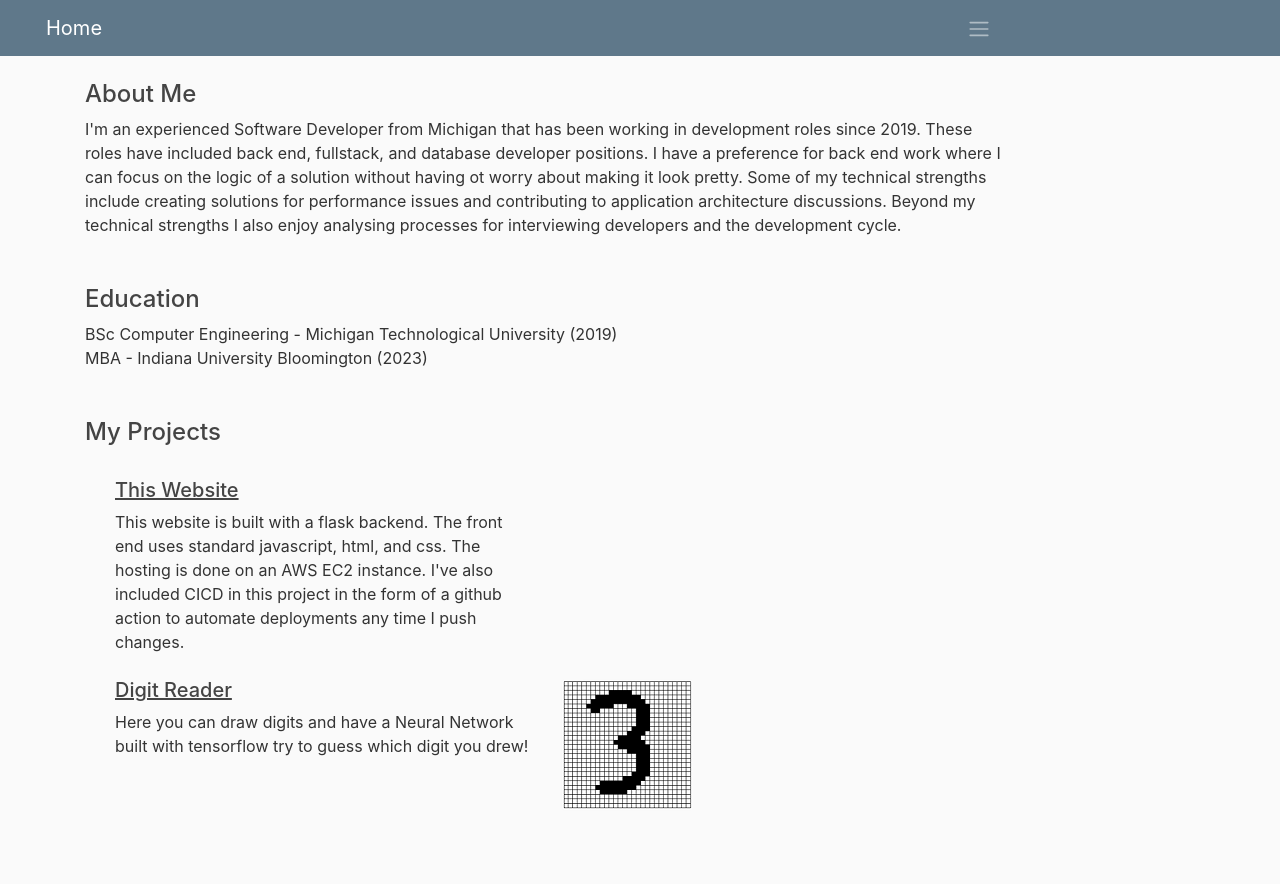
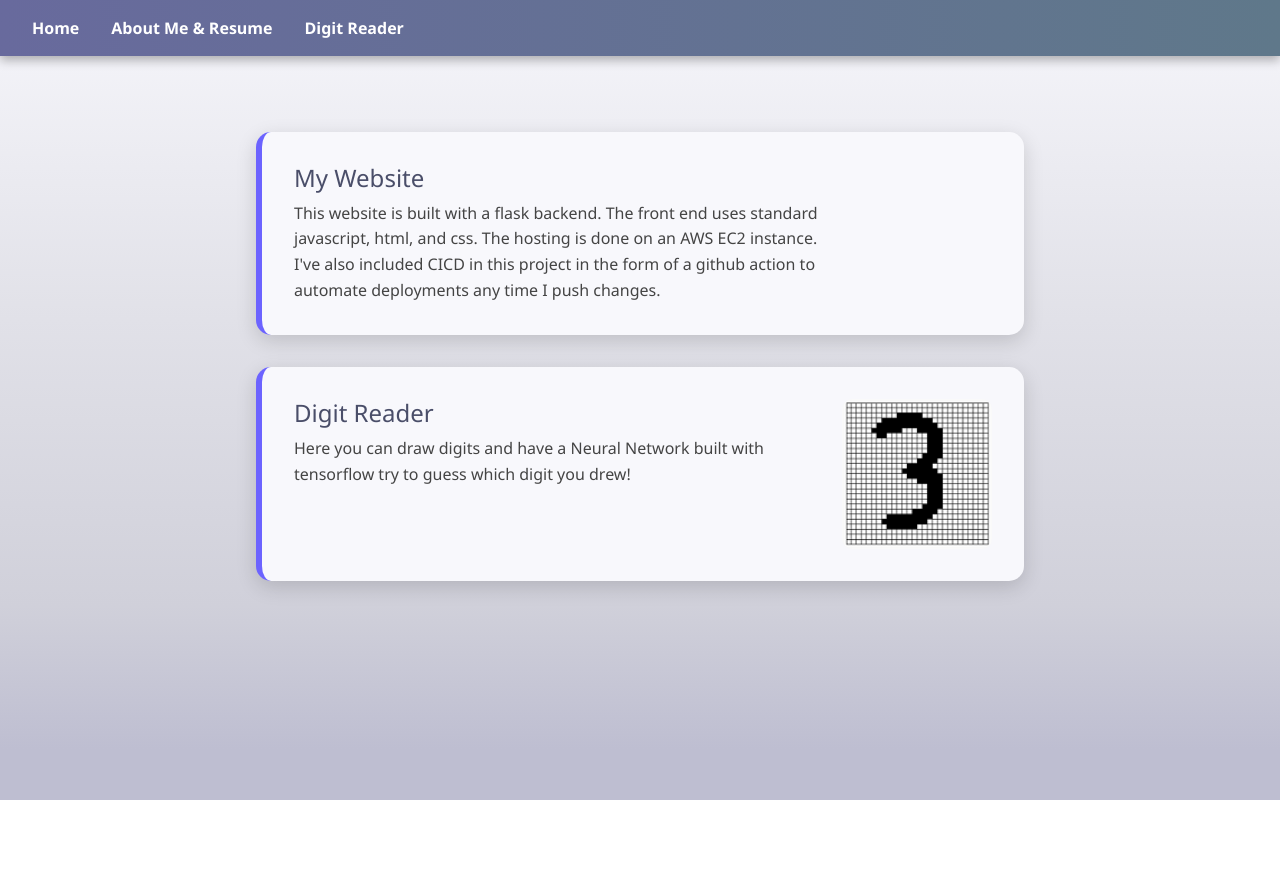
Before and after one commit to MichaelWheeler202/My_Website_2, a Flask app: page / in a window 1280 px wide. After the commit the page ends 800 px from the top, so only its background shows below. Run offline with Flask 3, Linux system fonts and the light colour scheme; some libraries are stand-ins or nearby versions.

Commit message:
Visual Rework

```diff
--- a/main.py
+++ b/main.py
@@ -14,9 +14,9 @@ digit_reader = keras.models.load_model('MNIST-Reader.h5')
 def homePage():
     return render_template('app_pages/home.html')
 
-@app.route("/contact-info")
+@app.route("/about-me")
 def contactInfo():
-    return render_template('app_pages/contact-info.html')
+    return render_template('app_pages/about-me.html')
 
 @app.route("/mnist-digit-reader")
 def digitReader():
--- a/static/main.css
+++ b/static/main.css
@@ -1,127 +1,132 @@
-body {
-  background: #fafafa;
-  color: #333333;
-  margin-top: 5rem;
+html {
+  background: #bebed1;
 }
 
-h1, h2, h3, h4, h5, h6 {
-  color: #444444;
+ body {
+  font-family: 'Segoe UI', Tahoma, Geneva, Verdana, sans-serif;
+  background: linear-gradient(to bottom, #f4f4f9 0%, #e1e1e8 40%, #d0d0da 80%, #bebed1 100%);
+  color: #2e2e3e;
+  overscroll-behavior: none;
 }
 
-ul {
-  margin: 0;
+.site-header {
+  position: fixed;
+  top: 0;
+  left: 0;
+  width: 100%;
+  z-index: 1000;
+  background: linear-gradient(90deg, #686a9d, #5f788a);
+  color: white;
+  padding: 1rem 2rem;
+  box-shadow: 0 4px 10px rgba(0, 0, 0, 0.3);
+  display: flex;
+  justify-content: flex-start; gap: 4rem;
+  align-items: center;
 }
 
-.bg-steel {
-  background-color: #5f788a;
+.nav-links {
+  display: flex;
+  gap: 2rem;
 }
 
-.site-header .navbar-nav .nav-link {
-  color: #cbd5db;
+.nav-links a {
+  color: white;
+  text-decoration: none;
+  font-weight: bold;
+  transition: opacity 0.2s;
 }
 
-.site-header .navbar-nav .nav-link:hover {
-  color: #ffffff;
+.nav-links a:hover {
+  opacity: 0.8;
 }
 
-.site-header .navbar-nav .nav-link.active {
-  font-weight: 500;
+main {
+    max-width: 800px;
+    margin: 2rem auto;
+    padding: 3rem 1rem 2rem 1rem;
 }
 
-.content-section {
-  background: #ffffff;
-  padding: 10px 20px;
-  border: 1px solid #dddddd;
-  border-radius: 3px;
-  margin-bottom: 20px;
+.project-card {
+  display: flex;
+  align-items: flex-start;
+  background-color: #f8f8fc;
+  border-radius: 15px;
+  box-shadow: 0 6px 20px rgba(0, 0, 0, 0.15);
+  padding: 2rem;
+  margin-bottom: 2rem;
+  transition: transform 0.3s, box-shadow 0.3s;
+  border-left: 6px solid #6c63ff;
+  opacity: 0;
+  transform: translateY(20px);
+  animation: fadeInUp 0.8s ease forwards;
+  gap: 1.5rem;
 }
 
-.article-title {
-  color: #444444;
+.project-card:nth-child(2) {
+  animation-delay: 0.2s;
 }
 
-a.article-title:hover {
-  color: #428bca;
+.project-card:nth-child(3) {
+  animation-delay: 0.4s;
+}
+
+@keyframes fadeInUp {
+  to {
+    opacity: 1;
+    transform: translateY(0);
+  }
+}
+
+.project-card:hover {
+  transform: translateY(-5px);
+  box-shadow: 0 10px 30px rgba(0, 0, 0, 0.2);
+}
+
+.project-content {
+  flex: 2;
+}
+
+.project-image {
+  flex: 1;
+  max-width: 150px;
+}
+
+.project-image img {
+  width: 100%;
+  border-radius: 10px;
+  object-fit: cover;
+}
+
+.project-title {
+  margin-top: 0;
+  color: #4a4e69;
+  font-size: 1.5rem;
+}
+
+.project-description {
+  margin-bottom: 0;
+  line-height: 1.6;
+  color: #444;
+}
+  .project-link {
+  color: inherit;
   text-decoration: none;
 }
 
-.article-content {
-  white-space: pre-line;
+.project-link:hover {
+  text-decoration: underline;
 }
 
-.article-img {
-  height: 65px;
-  width: 65px;
-  margin-right: 16px;
+section {
+  margin-bottom: 3rem;
 }
 
-.article-metadata {
-  padding-bottom: 1px;
-  margin-bottom: 4px;
-  border-bottom: 1px solid #e3e3e3
+h2 {
+  color: #4a4e69;
+  margin-bottom: 0.5rem;
 }
 
-.article-metadata a:hover {
-  color: #333;
-  text-decoration: none;
+p {
+  line-height: 1.6;
+  color: #444;
 }
-
-.article-svg {
-  width: 25px;
-  height: 25px;
-  vertical-align: middle;
-}
-
-.account-img {
-  height: 125px;
-  width: 125px;
-  margin-right: 20px;
-  margin-bottom: 16px;
-}
-
-.account-heading {
-  font-size: 2.5rem;
-}
-
-
-* Style the navigation menu */
-.topnav {
-  overflow: hidden;
-  background-color: #333;
-  position: relative;
-}
-
-/* Hide the links inside the navigation menu (except for logo/home) */
-.topnav #myLinks {
-  display: none;
-}
-
-/* Style navigation menu links */
-.topnav a {
-  color: white;
-  padding: 14px 16px;
-  text-decoration: none;
-  font-size: 17px;
-  display: block;
-}
-
-/* Style the hamburger menu */
-.topnav a.icon {
-  background: black;
-  display: block;
-  position: absolute;
-  right: 0;
-  top: 0;
-}
-
-/* Add a grey background color on mouse-over */
-.topnav a:hover {
-  background-color: #ddd;
-  color: black;
-}
-
-/* Style the active link (or home/logo) */
-.active {
-  background-color: #4CAF50;
-  color: white;
-}
--- a/templates/app_pages/home.html
+++ b/templates/app_pages/home.html
@@ -1,57 +1,28 @@
 {% extends "base.html" %}
 {% block content %}
-<main role="main" class="container">
-      <div class="row">
-        <div class="col-md-10">
+<main style="padding-top: 100px;">
 
-            <h4>About Me</h4>
-            <a>
-                I'm an experienced Software Developer from Michigan that has been working in development roles since 2019.
-                These roles have included back end, fullstack, and database developer positions. I have a preference for back end work where I
-                can focus on the logic of a solution without having ot worry about making it look pretty.
-                Some of my technical strengths include creating solutions for performance issues and contributing to application architecture discussions.
-                Beyond my technical strengths I also enjoy analysing processes for interviewing developers and the development cycle.
-            </a>
+    <div class="project-card">
+        <div class="project-content">
+            <h2 class="project-title">My Website</h2>
+            <p class="project-description">This website is built with a flask backend. The front end uses standard javascript, html, and
+                        css. The hosting is done on an AWS EC2 instance. I've also included CICD in this project in the form
+                        of a github action to automate deployments any time I push changes.</p>
+        </div>
+        <div class="project-image">
+        </div>
+    </div>
 
-            <br/> <br/> <br/>
+    <div class="project-card">
+        <div class="project-content">
+            <h2 class="project-title"> <a class="project-link" href="/mnist-digit-reader"> Digit Reader </a></h2>
+            <p class="project-description">Here you can draw digits and have a Neural Network built with tensorflow try to guess which digit
+                        you drew!</p>
+        </div>
+        <div class="project-image">
+            <img src="{{ url_for('static', filename='DigitReader.PNG') }}" ALT="" >
+        </div>
+    </div>
+</main>
 
-            <h4>Education</h4>
-            <a>
-                BSc Computer Engineering - Michigan Technological University (2019)
-                <br/>
-                MBA - Indiana University Bloomington (2023)
-            </a>
-            <br/> <br/> <br/>
-
-            <h4>My Projects</h4>
-
-            <br/>
-
-            <div class="container" style="display: flex;">
-                <div class="col-6">
-                    <h5> <a href="https://github.com/MichaelWheeler202/My_Website_2" target="_blank" style="text-decoration: underline; color: #444444"> This Website </a> </h5>
-                    <a>
-                        This website is built with a flask backend.  The front end uses standard javascript, html, and css.
-                        The hosting is done on an AWS EC2 instance.  I've also included CICD in this project in the form of a
-                        github action to automate deployments any time I push changes.
-                    </a>
-                </div>
-            </div>
-
-             <br/>
-
-            <div class="container" style="display: flex;">
-                <div class="col-6">
-                    <h5> <a href="/mnist-digit-reader" style="text-decoration: underline; color: #444444"> Digit Reader </a></h5>
-                    <a>Here you can draw digits and have a Neural Network built with tensorflow try to guess which digit you drew!</a>
-                </div>
-                <div class="col-3">
-
-                    <img src="{{ url_for('static', filename='DigitReader.PNG') }}">
-                </div>
-            </div>
-
-        </div>
-     </div>
-</main>
 {% endblock content %}
--- a/templates/base.html
+++ b/templates/base.html
@@ -14,17 +14,14 @@
         <link rel="shortcut icon" href="/">
 
     </head>
-    <body>
-
-        <!-- Navigation Bar -->
-        <header class="site-header">
-
-        <!-- Top Navigation Menu -->
-        <nav class="navbar navbar-expand-md navbar-dark bg-steel fixed-top"style="display: flex;" id="nav_bar" >
-
+   <body>
+      <header class="site-header">
+        <nav class="nav-links">
+            <a href="/">Home</a>
+            <a href="/about-me">About Me &amp; Resume</a>
+            <a href="/mnist-digit-reader">Digit Reader</a>
         </nav>
-
-        </header>
+      </header>
 
         {% block content %}{% endblock content %}
 
```
Also changed, not shown: templates/app_pages/about-me.html (added, +54 -0 lines), templates/app_pages/contact-info.html (deleted, +0 -27 lines).
